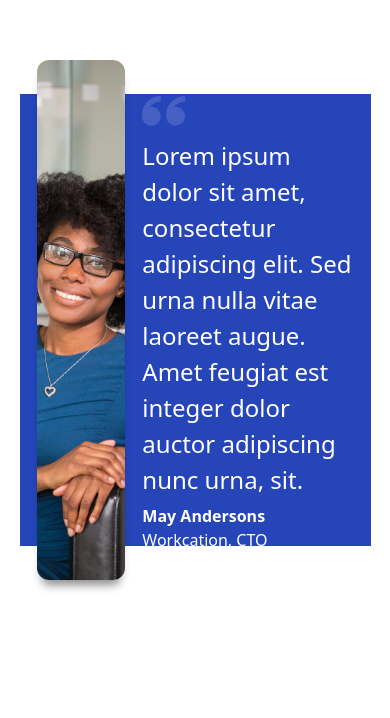
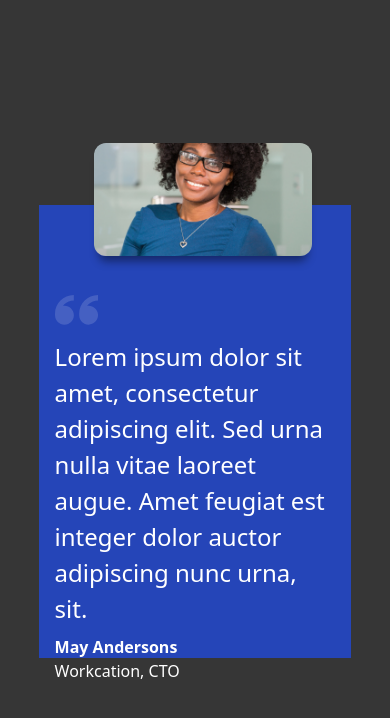
Before and after one commit to ppl-call-me-tima/components-library, a React (Vite) app: page / in a window 390 px wide. Shown: the part 102-820 px from the top of the page. Built offline with nearby package versions, Linux system fonts and the light colour scheme.

Commit message:
Add responsiveness to Testimonial

```diff
--- a/index.css
+++ b/index.css
@@ -4,7 +4,7 @@
   font-weight: 400;
 
   color-scheme: light dark;
-  /* background-color: rgb(54, 54, 54); */
+  background-color: rgb(54, 54, 54);
 
   display: flex;
   justify-content: center;
@@ -270,3 +270,26 @@ body {
 .testimonial-role {
   font-weight: 300;
 }
+
+@media (orientation: portrait) {
+  .testimonial-outer {
+    width: 80%;
+    min-height: 60%;
+    justify-content: end;
+  }
+
+  .testimonial-inner {
+    flex-direction: column;
+    min-height: 1%;
+    flex-grow: 1;
+  }
+
+  .testimonial-image {
+    height: 25%;
+    width: 70%;
+    margin-top: -20%;
+    margin-bottom: 10%;
+    object-fit: cover;
+    object-position: center;
+  }
+}
```
